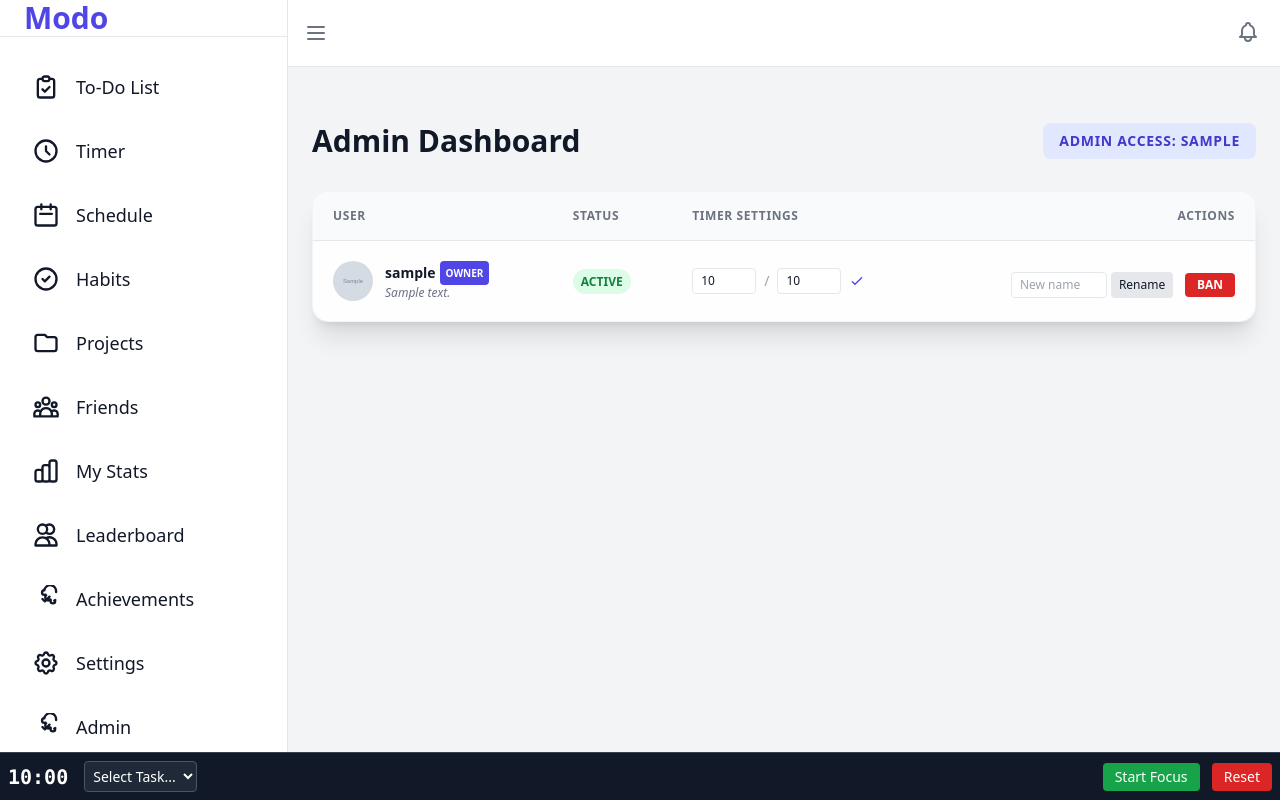
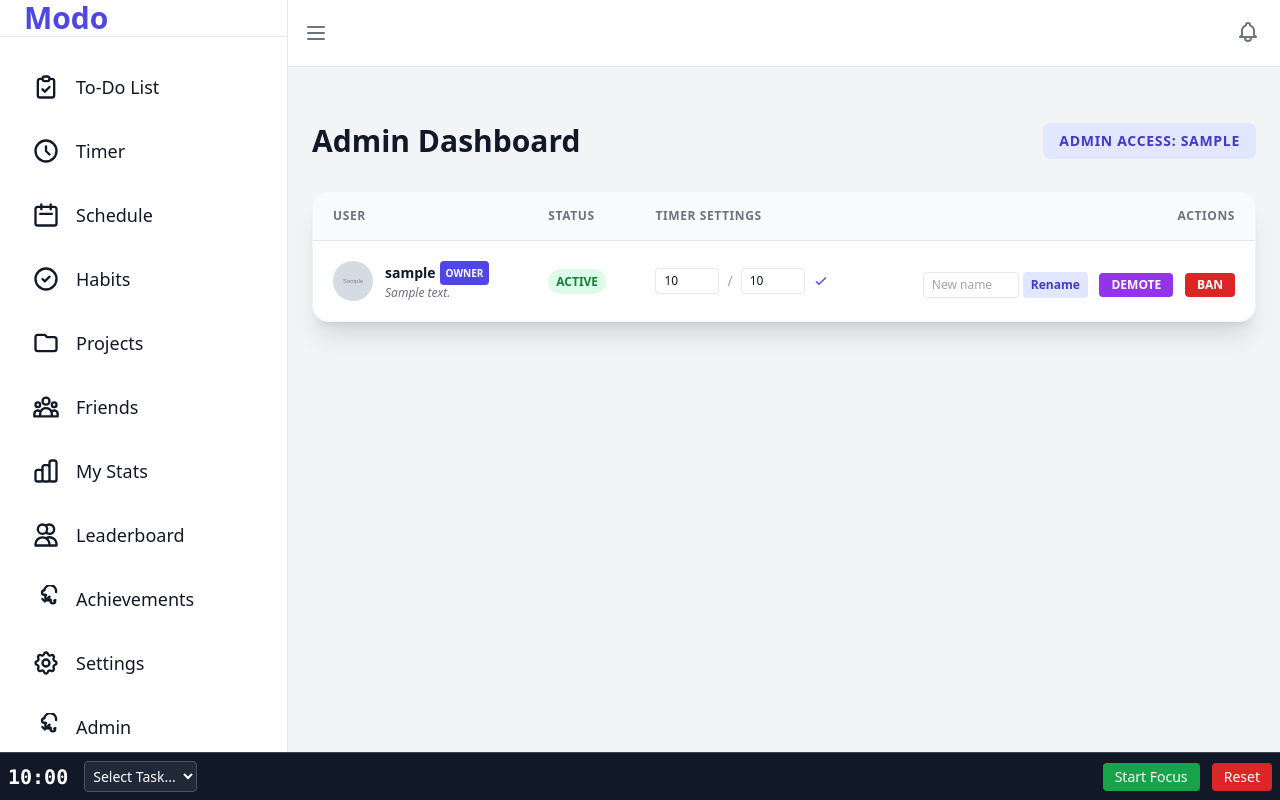
Before and after one commit to adnair2024/modo, a Flask app: page /admin in a window 1280 px wide. Run offline with Flask 3, Linux system fonts and the light colour scheme; a user stored in the database is signed in; tables that the repository leaves empty hold one stand-in row (values such as "Sample post"); grey boxes marked "Sample" are stand-in pictures; data that the repository does not hold is empty; some libraries are stand-ins or nearby versions.

Commit message:
Admin dashboard UI fixes and Make Admin feature

```diff
--- a/routes/main.py
+++ b/routes/main.py
@@ -31,6 +31,20 @@ def admin_ban_user(user_id):
     if user.username == 'lost':
         return "Cannot ban the owner", 400
     user.is_banned = not user.is_banned
+    db.session.commit()
+    return redirect(url_for('main.admin_dashboard'))
+
+@main_bp.route('/admin/user/<int:user_id>/toggle_admin', methods=['POST'])
+@login_required
+@admin_required
+def admin_toggle_role(user_id):
+    user = User.query.get_or_404(user_id)
+    if user.username == 'lost' and current_user.username != 'lost':
+        return "Cannot demote the owner", 403
+    if user.id == current_user.id and user.username == 'lost':
+         return "Owner cannot demote themselves", 400
+
+    user.is_admin = not user.is_admin
     db.session.commit()
     return redirect(url_for('main.admin_dashboard'))
 
--- a/templates/admin.html
+++ b/templates/admin.html
@@ -63,7 +63,14 @@
                         <!-- Rename -->
                         <form action="{{ url_for('main.admin_rename_user', user_id=user.id) }}" method="POST" class="inline-flex gap-1">
                             <input type="text" name="username" placeholder="New name" class="w-24 px-2 py-1 rounded border dark:bg-gray-700 dark:border-gray-600 dark:text-white text-xs">
-                            <button class="bg-gray-200 dark:bg-gray-700 px-2 py-1 rounded text-xs hover:bg-gray-300">Rename</button>
+                            <button class="bg-indigo-100 text-indigo-700 dark:bg-gray-700 dark:text-indigo-300 px-2 py-1 rounded text-xs font-bold hover:bg-indigo-200 dark:hover:bg-gray-600 transition">Rename</button>
+                        </form>
+
+                        <!-- Admin Toggle -->
+                        <form action="{{ url_for('main.admin_toggle_role', user_id=user.id) }}" method="POST" class="inline-block ml-2">
+                            <button class="px-3 py-1 rounded text-xs font-bold uppercase transition {{ 'bg-purple-600 text-white hover:bg-purple-700' if user.is_admin else 'bg-gray-200 text-gray-700 dark:bg-gray-700 dark:text-gray-300 hover:bg-gray-300 dark:hover:bg-gray-600' }}">
+                                {{ 'Demote' if user.is_admin else 'Make Admin' }}
+                            </button>
                         </form>
 
                         <!-- Ban/Unban -->
```
